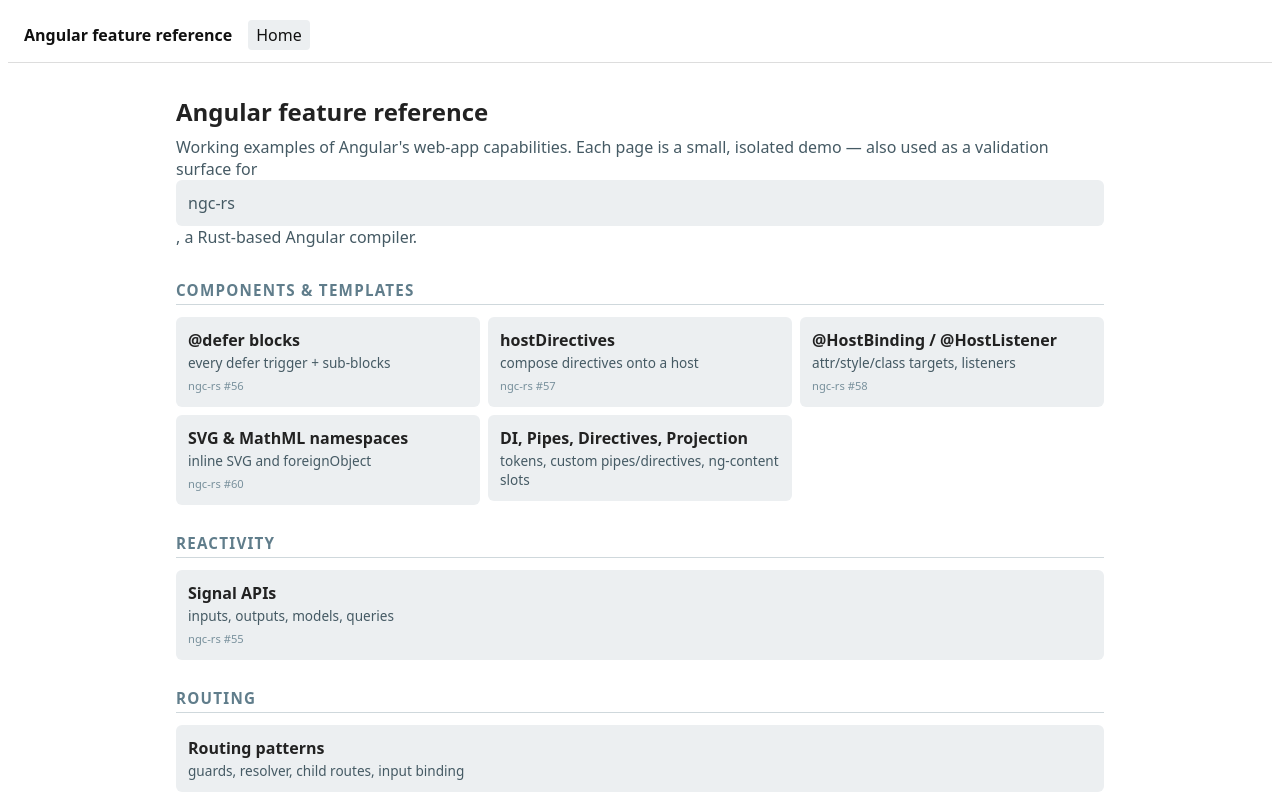
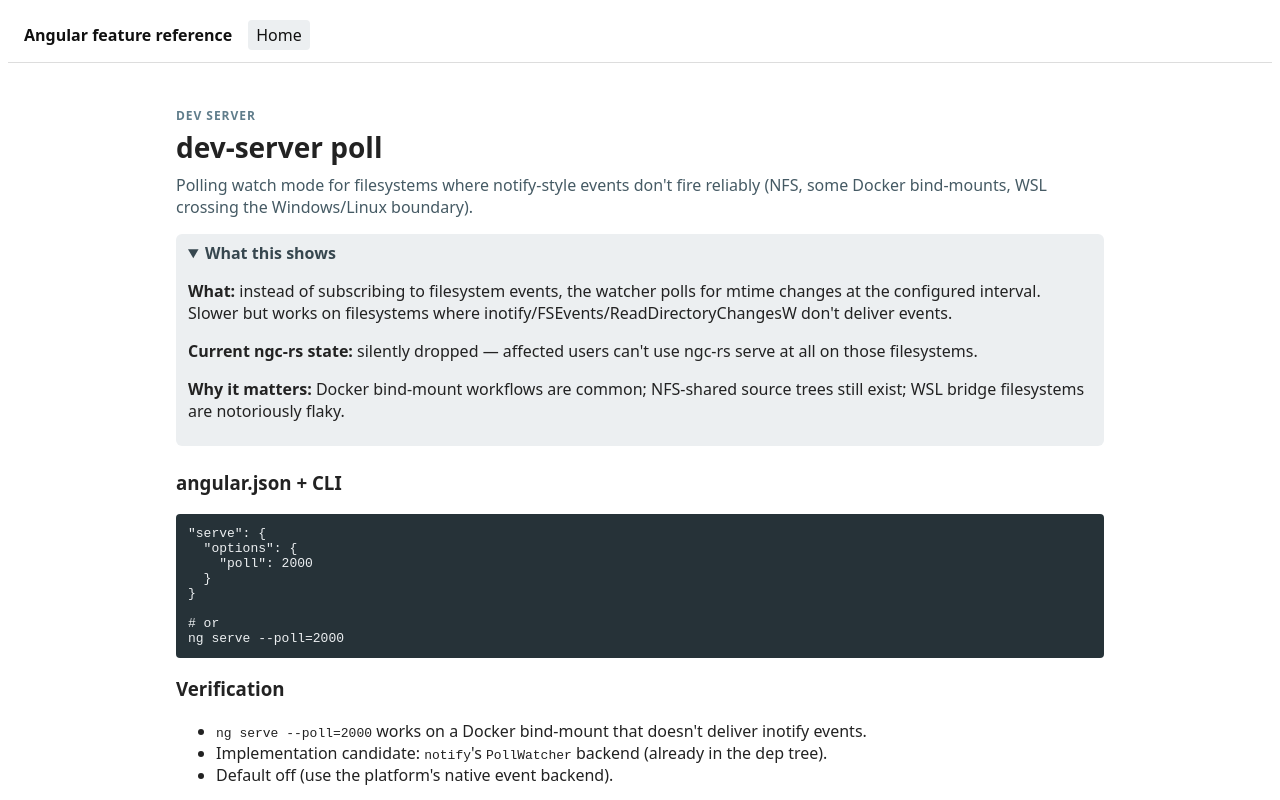
Before and after one commit to lukekania/ngc-rs-test-project, an Angular app: page /poll-watch in a window 1280 px wide. Before the commit this address led to /. Shown: the top 800 px of the page. Built offline with nearby package versions, Linux system fonts and the light colour scheme.

Commit message:
feat: add issue-149 poll watch page

```diff
--- a/src/app/app.routes.ts
+++ b/src/app/app.routes.ts
@@ -210,5 +210,12 @@ export const routes: Routes = [
         (m) => m.Issue148PerLocaleNgswComponent,
       ),
   },
+  {
+    path: 'poll-watch',
+    loadComponent: () =>
+      import('./features/issue-149-poll/issue-149-poll.component').then(
+        (m) => m.Issue149PollComponent,
+      ),
+  },
   { path: '**', redirectTo: '' },
 ];
--- a/src/app/features/home/home.component.ts
+++ b/src/app/features/home/home.component.ts
@@ -87,6 +87,7 @@ const GROUPS: FeatureGroup[] = [
       { label: 'Custom headers', path: '/dev-server-headers', issue: 143, blurb: 'CSP / COOP / cache-control headers in dev' },
       { label: 'allowedHosts', path: '/allowed-hosts', issue: 144, blurb: 'Host-header allowlist (ngrok, Codespaces, *.localhost)' },
       { label: 'HMR', path: '/hmr', issue: 145, blurb: 'hot-module replacement — component state survives edits' },
+      { label: 'poll watch', path: '/poll-watch', issue: 149, blurb: 'polling fallback for NFS / Docker bind-mounts / WSL' },
     ],
   },
 ];
--- /dev/null
+++ b/src/app/features/issue-149-poll/issue-149-poll.component.ts
@@ -0,0 +1,51 @@
+import { Component } from '@angular/core';
+import { FeaturePageComponent } from '../../shared/feature-page/feature-page.component';
+
+@Component({
+  selector: 'app-issue-149-poll',
+  imports: [FeaturePageComponent],
+  template: `
+    <app-feature-page
+      title="dev-server poll"
+      groupLabel="Dev server"
+      description="Polling watch mode for filesystems where notify-style events don't fire reliably (NFS, some Docker bind-mounts, WSL crossing the Windows/Linux boundary)."
+      [issue]="149"
+      [notesOpen]="true"
+    >
+      <ng-container ngProjectAs="[notes]">
+        <p>
+          <strong>What:</strong> instead of subscribing to filesystem events, the watcher polls
+          for mtime changes at the configured interval. Slower but works on filesystems where
+          inotify/FSEvents/ReadDirectoryChangesW don't deliver events.
+        </p>
+        <p>
+          <strong>Current ngc-rs state:</strong> silently dropped — affected users can't use
+          ngc-rs serve at all on those filesystems.
+        </p>
+        <p>
+          <strong>Why it matters:</strong> Docker bind-mount workflows are common; NFS-shared
+          source trees still exist; WSL bridge filesystems are notoriously flaky.
+        </p>
+      </ng-container>
+
+      <h3>angular.json + CLI</h3>
+      <pre><code>"serve": &#123;
+  "options": &#123;
+    "poll": 2000
+  &#125;
+&#125;
+
+# or
+ng serve --poll=2000</code></pre>
+
+      <h3>Verification</h3>
+      <ul>
+        <li><code>ng serve --poll=2000</code> works on a Docker bind-mount that doesn't deliver inotify events.</li>
+        <li>Implementation candidate: <code>notify</code>'s <code>PollWatcher</code> backend (already in the dep tree).</li>
+        <li>Default off (use the platform's native event backend).</li>
+      </ul>
+    </app-feature-page>
+  `,
+  styles: [`pre { background: #263238; color: #eceff1; padding: 0.75rem; border-radius: 4px; overflow-x: auto; }`],
+})
+export class Issue149PollComponent {}
```
